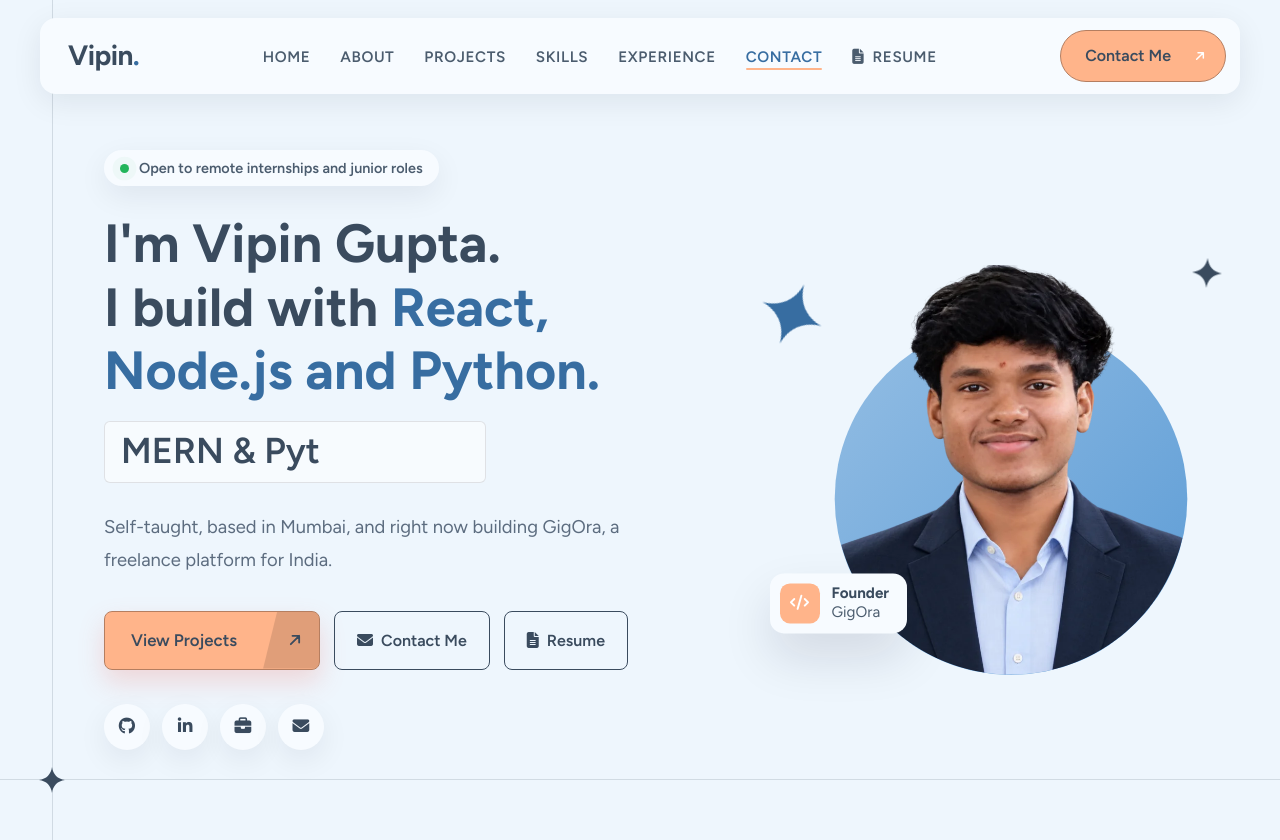
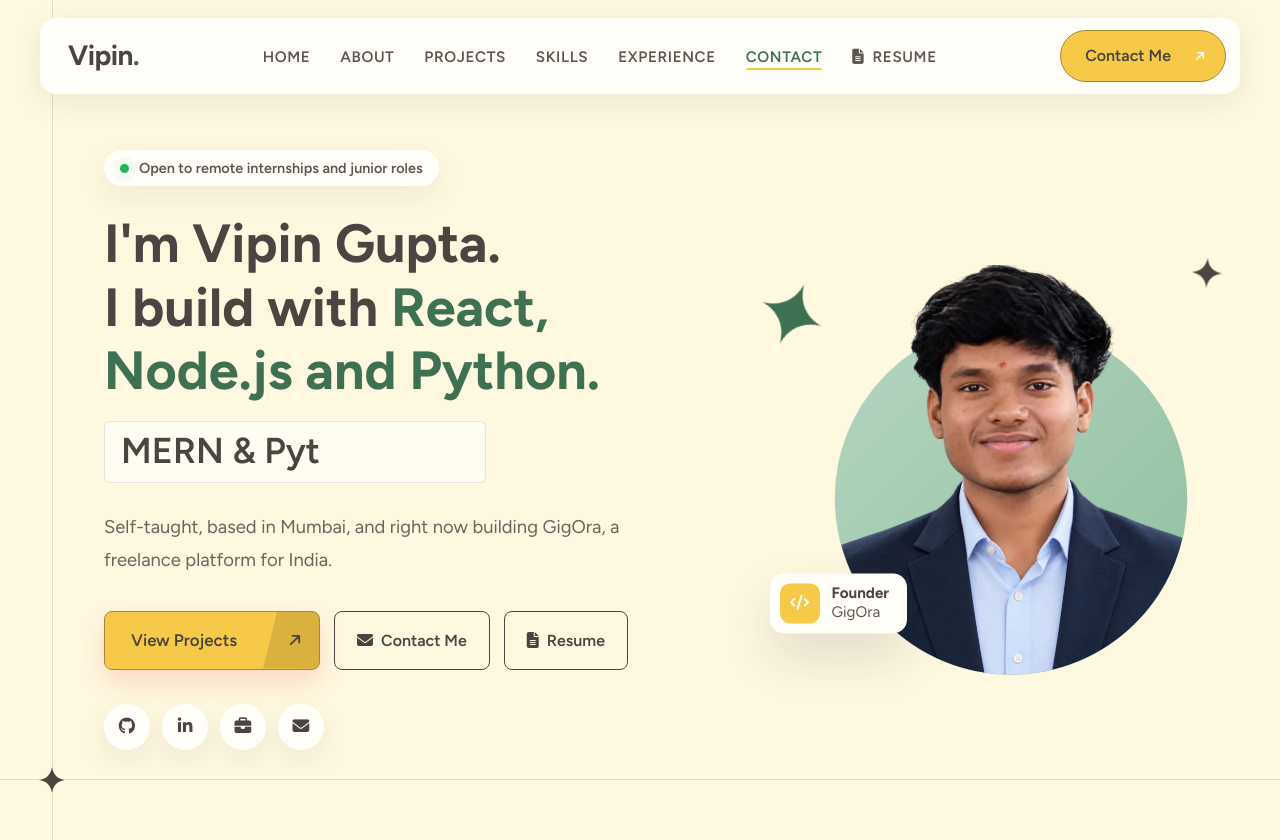
Before and after one commit to VIPK-GUPTA1827/portfolio, a plain HTML site: page index.html in a window 1280 px wide. Shown: the top 840 px of the page. Drawn offline with Linux system fonts and the light colour scheme.

Commit message:
style(portfolio): apply Option 2 Butter + Sage Green color palette

```diff
--- a/index.html
+++ b/index.html
@@ -205,8 +205,8 @@
                     <svg class="shape-bg" viewBox="0 0 400 400" aria-hidden="true">
                         <defs>
                             <linearGradient id="shapeGrad" x1="0" y1="0" x2="1" y2="1">
-                                <stop offset="0" stop-color="#94bee4"/>
-                                <stop offset="1" stop-color="#5b9bd5"/>
+                                <stop offset="0" stop-color="#b6d5c1"/>
+                                <stop offset="1" stop-color="#8fbf9f"/>
                             </linearGradient>
                         </defs>
                         <circle cx="200" cy="228" r="172" fill="url(#shapeGrad)"/>
--- a/style.css
+++ b/style.css
@@ -2032,21 +2032,21 @@ body { font-weight: 400; }
 .footer-socials a { background: var(--white); border: 1px solid var(--line); color: var(--ink); }
 .footer-socials a:hover, .hero-social a:hover { background: var(--grad); color: var(--ink); }
 
-/* ===== Palette 1: Sky & Peach ===== */
+/* ===== Option 2: Butter + Sage Green ===== */
 :root {
-    --bg: #eef6fd;
-    --white: #f7fbff;
-    --bg-soft: #e4f0fb;
-    --ink: #3a4b5e;
-    --ink-2: #4b5c6e;
-    --text: #5c6c7f;
-    --muted: #5c6c7f;
-    --line: rgba(58, 75, 94, .16);
-    --orange: #376da1;
-    --amber: #2e5c88;
-    --grad: linear-gradient(90deg, #ffb48a 0%, #ffb48a 100%);
-    --accent-border: #b57e60;
-    --accent-hover: #efa981;
+    --bg: #fff8e0;
+    --white: #fffef8;
+    --bg-soft: #fff3c9;
+    --ink: #4a4540;
+    --ink-2: #5c5651;
+    --text: #6a645e;
+    --muted: #6a645e;
+    --line: rgba(74, 69, 64, .16);
+    --orange: #3e7151;
+    --amber: #346044;
+    --grad: linear-gradient(90deg, #f7c948 0%, #f7c948 100%);
+    --accent-border: #a8872e;
+    --accent-hover: #e8bc43;
 }
 
 
```
